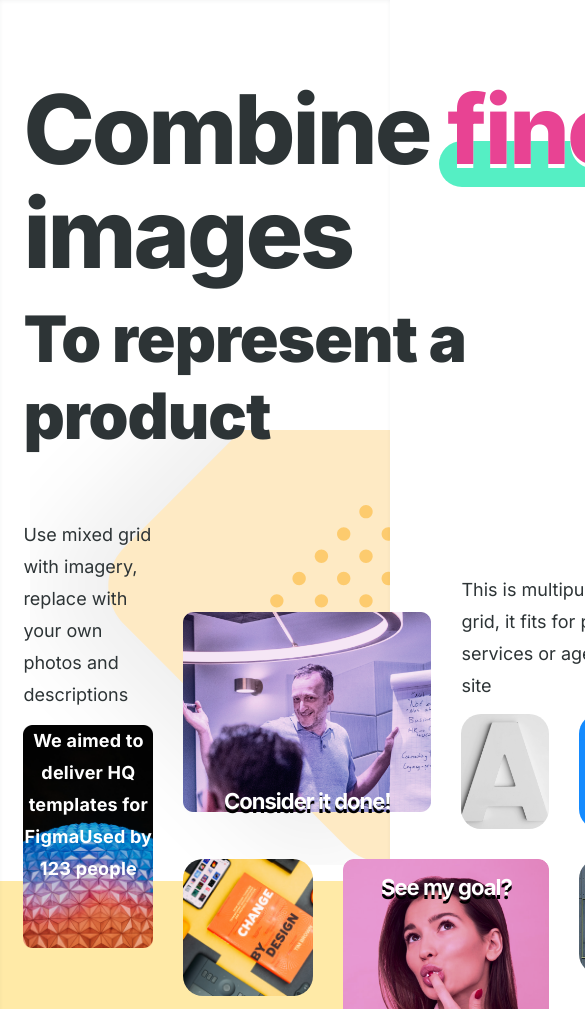
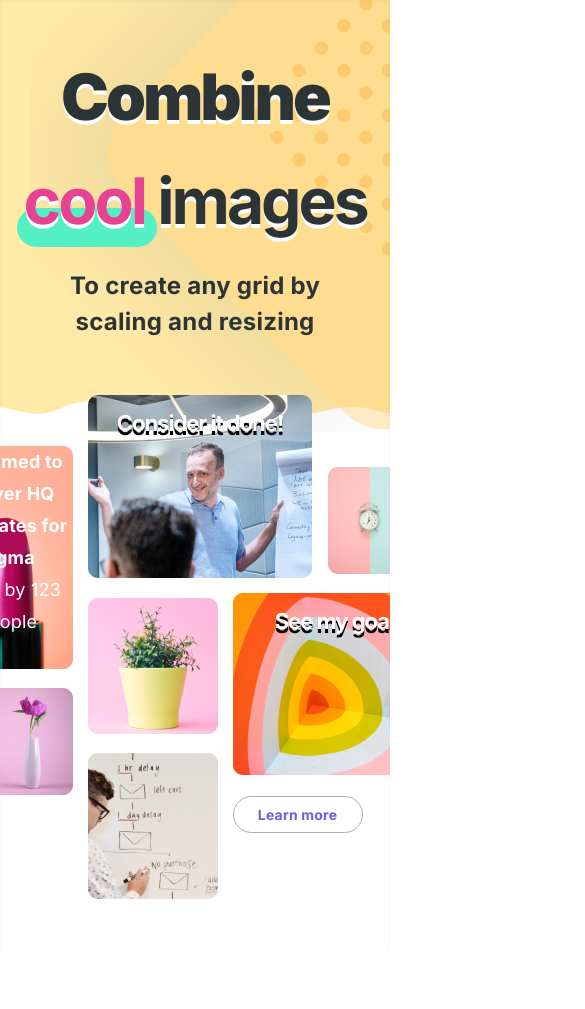
Before and after one commit to nikita-shpikin/grid_layout, a plain HTML site: page index.html in a window 390 px wide. Shown: the part 91-1100 px from the top of the page, 585 px wide, since content can reach past the window. After the commit the page ends 1042 px from the top, so only its background shows below. Drawn offline with Linux system fonts and the light colour scheme.

Commit message:
адаптивность на 360px

```diff
--- a/index.html
+++ b/index.html
@@ -57,16 +57,35 @@
 			<section class="combine">
 				<div class="container combine-container">
 					<h1 class="combine__title">
-						Combine <span class="combine__highlight">fine</span> images
+						Combine
+
+						<span class="combine__highlight_sm">
+							<span class="combine__highlight">fine</span> images
+						</span>
+
+						<span class="combine__highlight_xs">
+							<span class="combine__highlight">cool</span> images
+						</span>
 					</h1>
-					<h2 class="combine__sub-title">To represent a product</h2>
+					<h2 class="combine__sub-title combine__sub-title_sm">
+						To represent a product
+					</h2>
+					<h2 class="combine__sub-title combine__sub-title_xs">
+						To create any grid by scaling and resizing
+					</h2>
 					<article class="combine__content">
-						<p class="combine__item combine__text">
+						<p class="combine__item">
 							Use mixed grid with imagery, replace with your own photos and
 							descriptions
 						</p>
 						<figure class="combine__item">
+							<picture>
+								<source
+									srcset="./images/combine/man-1064.png"
+									media="(max-width: 768px)"
+								/>
 								<img src="./images/combine/man.png" alt="man in the office" />
+							</picture>
 							<figcaption>Consider it done!</figcaption>
 						</figure>
 						<p class="combine__item">
@@ -74,43 +93,75 @@
 							agency web site
 						</p>
 						<figure class="combine__item">
+							<picture>
+								<source
+									srcset="./images/combine/pomade-1964.png"
+									media="(max-width: 768px)"
+								/>
 								<img
 									src="./images/combine/sphere.png"
 									alt="abstract sphere on black background"
 								/>
+							</picture>
 							<figcaption>
-								<strong>We aimed to deliver HQ templates for Figma</strong>Used
-								by 123 people
+								<strong>We aimed to deliver HQ templates for Figma</strong>
+								<br />
+								Used by 123 people
 							</figcaption>
 						</figure>
+						<picture class="combine__item">
+							<source
+								srcset="./images/combine/watch.png"
+								media="(max-width: 768px)"
+							/>
 							<img
-							class="combine__item"
 								src="./images/combine/a.png"
 								alt="letter a on a light background"
 							/>
+						</picture>
+						<picture class="combine__item">
+							<source
+								srcset="./images/combine/pots.png"
+								media="(max-width: 768px)"
+							/>
+
 							<img
-							class="combine__item"
 								src="./images/combine/nike.png"
 								alt="blue Nike sneakers on a blue background"
 							/>
+						</picture>
 						<a href="#" class="combine__item btn">Learn more</a>
+						<picture class="combine__item">
+							<source
+								srcset="./images/combine/letter.png"
+								media="(max-width: 768px)"
+							/>
 							<img
-							class="combine__item"
 								src="./images/combine/book.png"
 								alt="orange book about design on yellow table"
 							/>
+						</picture>
 						<figure class="combine__item">
+							<picture>
+								<source
+									srcset="./images/combine/colors.png"
+									media="(max-width: 768px)"
+								/>
 								<img
 									src="./images/combine/girl.png"
 									alt="kopeck piece touches her lip with a finger on a pink background"
 								/>
+							</picture>
+
 							<figcaption>See my goal?</figcaption>
 						</figure>
-						<img
-							class="combine__item"
-							src="./images/combine/window.png"
-							alt="window	"
+						<picture class="combine__item">
+							<source
+								srcset="./images/combine/flower.png"
+								media="(max-width: 768px)"
 							/>
+							<img src="./images/combine/window.png" alt="window	" />
+						</picture>
 					</article>
 				</div>
 			</section>
--- a/style.css
+++ b/style.css
@@ -69,6 +69,7 @@ body * {
 }
 
 .header__menu {
+	background-color: var(--colorContent);
 	height: 100%;
 	display: grid;
 	grid-template-columns: repeat(4, 150px);
@@ -117,17 +118,20 @@ body * {
 }
 
 .combine-container {
-	padding: 80px 6%;
+	padding: 80px 5%;
 	box-shadow: inset 0px 4px 8px -6px rgba(40, 50, 56, 0.32);
 	background: url('./images/combine/dots.svg') no-repeat top right,
 		url('./images/combine/rectangle.svg') no-repeat right -20%;
 	display: grid;
 	justify-items: center;
+
+	overflow: hidden;
 }
 
 .combine__title {
+	text-align: center;
 	font-weight: 800;
-	font-size: 96px;
+	font-size: clamp(64px, 9vw, 96px);
 	line-height: 104px;
 	letter-spacing: -3px;
 	color: var(--mainColorText);
@@ -146,39 +150,47 @@ body * {
 	left: -5%;
 	top: 60%;
 	z-index: -1;
-	width: 110%;
-	height: 40%;
+	width: 115%;
+	height: 50%;
 	background-color: var(--colorHighlightAfter);
-	border-radius: 999px;
+	border-radius: 50px;
+}
+
+.combine__highlight_xs {
+	display: none;
 }
 
 .combine__sub-title {
+	text-align: center;
 	margin-top: 15px;
 	font-weight: 900;
-	font-size: 64px;
+	font-size: clamp(24px, 5vw, 64px);
 	line-height: 77px;
 	letter-spacing: -1px;
 	color: var(--mainColorText);
 }
 
+.combine__sub-title_xs {
+	display: none;
+}
+
 .combine__content {
-	margin-top: 65px;
+	margin-top: 55px;
+	overflow: hidden;
 	display: grid;
-	gap: 30px;
+	gap: clamp(15px, 2vw, 30px);
 	place-content: center;
 
-	/* auto-fill auto-fit */
-
-	grid-template-columns: repeat(2, minmax(130px, 275px)) repeat(
+	grid-template-columns: repeat(2, minmax(150px, 270px)) repeat(
 			3,
-			minmax(88px, 170px)
+			minmax(82px, 170px)
 		);
 
-	grid-template-rows: 90px minmax(auto, 190px) minmax(100px, 175px) 82px 42px;
+	grid-template-rows: 90px minmax(auto, 210px) minmax(110px, 175px) 85px 42px;
 
 	grid-template-areas:
-		'textOne imageOne imageOne textTwo textTwo'
-		'sphere imageOne imageOne a nike'
+		'textOne man man textTwo textTwo'
+		'sphere man man a nike'
 		'sphere book girl girl window'
 		'btn book girl girl window'
 		'. . girl girl .';
@@ -193,8 +205,7 @@ body * {
 }
 
 .combine__item:nth-child(2) {
-	grid-area: imageOne;
-	align-self: self-end;
+	grid-area: man;
 	display: grid;
 	grid-template-rows: 1fr;
 	grid-template-columns: 1fr;
@@ -206,34 +217,42 @@ body * {
 	grid-area: 1/2/1/1;
 }
 
+.combine__item:nth-child(2) picture {
+	grid-area: 1/2/1/1;
+}
+
 .combine__item:nth-child(2) img {
-	grid-area: 1/2/1/1;
+	height: 100%;
 }
 
 .combine__item:nth-child(3) {
 	grid-area: textTwo;
-	padding-top: 55px;
+	padding-top: 70px;
 }
 
 .combine__item:nth-child(4) {
 	grid-area: sphere;
-	align-self: center;
+	align-self: self-end;
 	display: grid;
 	grid-template-columns: 1fr;
 	grid-template-rows: 1fr;
+	color: var(--colorContent);
+}
+
+.combine__item:nth-child(4) strong {
 	font-weight: 700;
+}
+
+.combine__item:nth-child(4) figcaption {
+	grid-area: 1/2/1/1;
+	font-weight: 400;
 	font-size: 18px;
 	line-height: 32px;
 	text-align: center;
 	letter-spacing: 0.2px;
-	color: var(--colorContent);
 }
 
-.combine__item:nth-child(4) figcaption {
-	grid-area: 1/2/1/1;
-}
-
-.combine__item:nth-child(4) img {
+.combine__item:nth-child(4) picture {
 	grid-area: 1/2/1/1;
 }
 
@@ -249,7 +268,10 @@ body * {
 
 .combine__item:nth-child(7) {
 	grid-area: btn;
+	justify-self: center;
 	font-size: clamp(14px, 2.5vw, 32px);
+	height: clamp(37px, 6vw, 82px);
+	width: clamp(130px, 20vw, 270px);
 	border-radius: 50px;
 }
 
@@ -269,7 +291,7 @@ body * {
 	text-align: center;
 }
 
-.combine__item:nth-child(9) img {
+.combine__item:nth-child(9) picture {
 	grid-area: 1/2/1/1;
 }
 
@@ -286,12 +308,11 @@ body * {
 
 :is(.combine__item:nth-child(2), .combine__item:nth-child(9)) {
 	font-weight: 700;
-	font-size: clamp(22px, 3vw, 47px);
+	font-size: clamp(22px, 3vw, 46px);
 	line-height: 56px;
 	letter-spacing: -1px;
 	color: var(--colorContent);
 	text-shadow: 0px 4px 0px #000000;
-	position: relative;
 }
 
 @media screen and (max-width: 1064px) {
@@ -312,6 +333,22 @@ body * {
 	}
 	.header__item:not(.header__item:nth-child(4))::after {
 		right: 9%;
+	}
+
+	:is(.combine__item:nth-child(1), .combine__item:nth-child(3)) {
+		display: none;
+	}
+
+	.combine__content {
+		grid-template-rows: minmax(0, 1fr) minmax(150px, 190px) minmax(150px, 220px) minmax(
+				40px,
+				70px
+			);
+		grid-template-areas:
+			'. man man . .'
+			'sphere man man a nike'
+			'sphere book girl girl window'
+			'btn book girl girl .';
 	}
 }
 
@@ -348,12 +385,57 @@ body * {
 	}
 
 	.combine-container {
+		padding: 48px 0;
+		background: url('./images/combine/dots.svg') no-repeat top right,
+			url('./images/combine/rectangle-863.svg') no-repeat top right,
+			url('./images/combine/wave-863.svg') repeat-x top / auto;
 	}
 
-	.combine-container {
-		background: url('./images/combine/dots.svg') no-repeat right,
-			url('./images/combine/rectangle-863.svg') no-repeat right,
-			url('./images/combine/wave-863.svg') repeat-x bottom / auto;
+	.combine__content {
+		grid-template-rows: minmax(0, 1fr) minmax(150px, 190px) minmax(150px, 170px) minmax(
+				40px,
+				70px
+			);
+		grid-template-areas:
+			'. man man . .'
+			'sphere man man a nike'
+			'sphere book girl girl window'
+			'btn book girl girl .';
+	}
+
+	.combine__item:nth-child(4) {
+		align-self: self-end;
+	}
+}
+
+@media screen and (max-width: 768px) {
+	.combine__content {
+		grid-template-columns: 130px 130px 80px 120px;
+		grid-template-rows: 183px 80px 50px 80px 55px;
+
+		grid-template-areas:
+			'sphere man man a'
+			'sphere nike girl girl'
+			'window nike girl girl'
+			'window book btn btn'
+			'window book . .';
+	}
+
+	.combine__item:nth-child(2) img {
+		height: auto;
+	}
+
+	.combine__item:nth-child(2) figcaption {
+		padding-top: 0;
+	}
+
+	.combine__item:nth-child(7) {
+		justify-self: self-start;
+		align-self: self-end;
+	}
+
+	.combine__item:nth-child(10) {
+		justify-self: self-end;
 	}
 }
 
@@ -375,6 +457,31 @@ body * {
 	.header__burger-item {
 		width: auto;
 	}
+
+	.combine__title {
+		font-weight: 900;
+	}
+
+	.combine__highlight_sm {
+		display: none;
+	}
+
+	.combine__highlight_xs {
+		display: block;
+		font-weight: 700;
+	}
+
+	.combine__sub-title_sm {
+		display: none;
+	}
+
+	.combine__sub-title_xs {
+		display: block;
+		width: 300px;
+		font-weight: 700;
+		line-height: 36px;
+		letter-spacing: 0.25px;
+	}
 }
 
 @keyframes burgerShow {
```
Also changed, not shown: images/combine/colors.png (added), images/combine/flower.png (added), images/combine/letter.png (added), images/combine/man-1064.png (added), images/combine/pomade-1964.png (added), images/combine/pots.png (added), images/combine/watch.png (added). Lines whose indentation alone changed are shown as unchanged.
